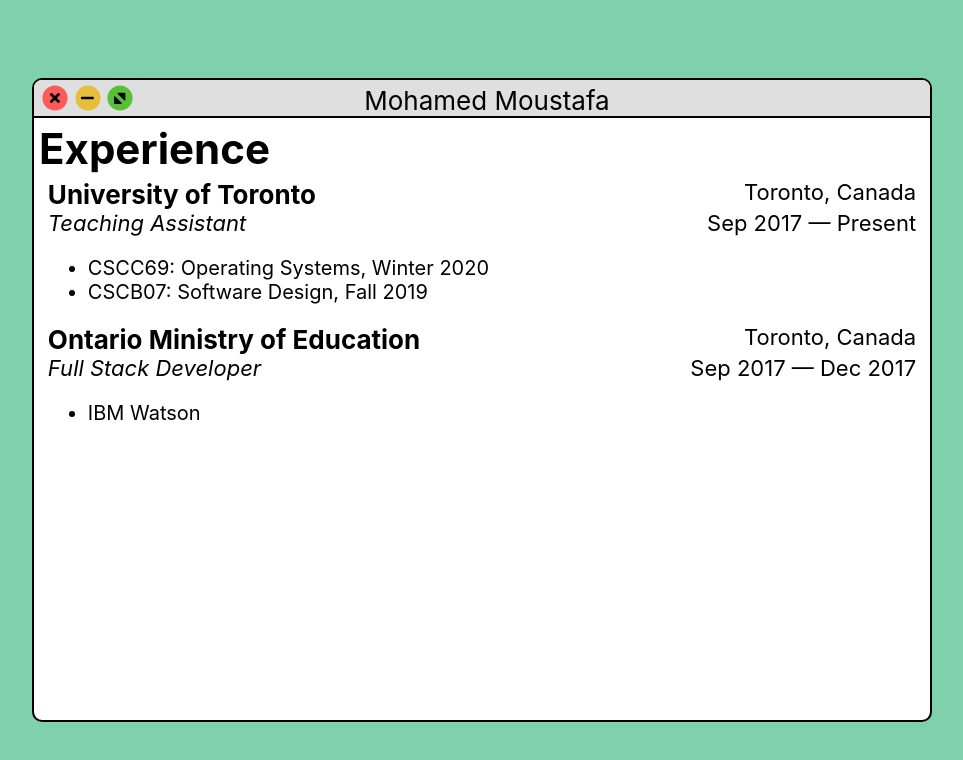
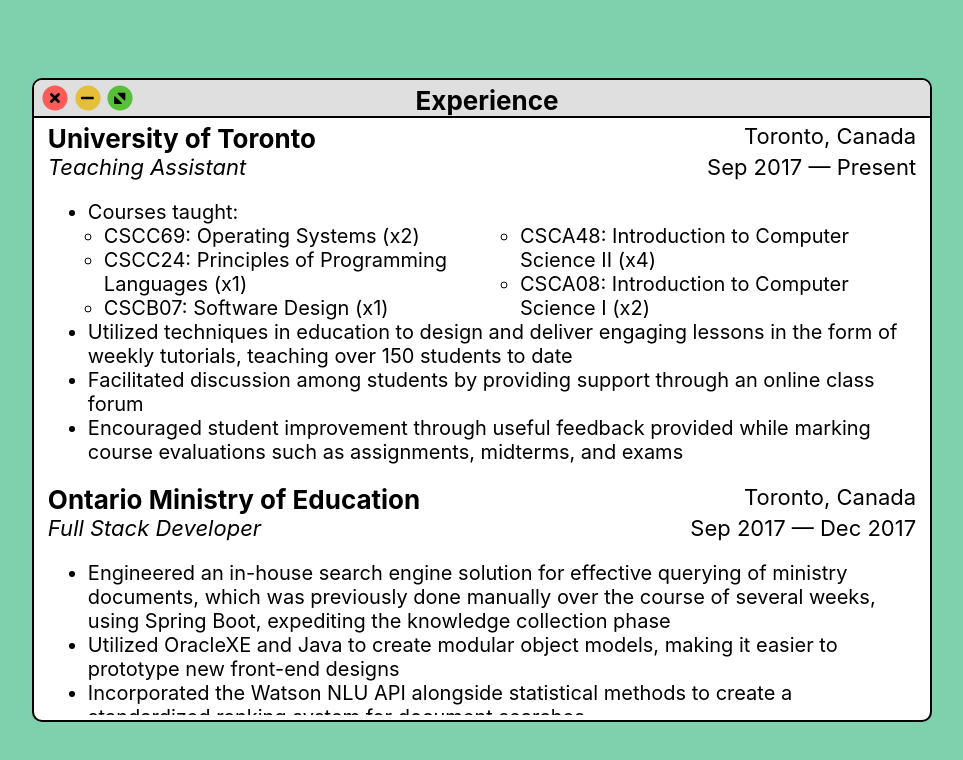
Before and after one commit to mohammadmoustafa/portfolio, a React (Create React App) app: page / in a window 1280 px wide. Shown: the top 760 px of the page, without its empty margins (158-1121 px from the left). Built offline with nearby package versions, Linux system fonts and the light colour scheme.

Commit message:
Added scrolling in AppWindow + more text & titlebar functionality

```diff
--- a/src/App.css
+++ b/src/App.css
@@ -6,6 +6,7 @@
   justify-content: center;
   font-size: calc(10px + 2vmin);
   background-color: #7fd1ae;
+  overflow: hidden;
 }
 
 
--- a/src/App.js
+++ b/src/App.js
@@ -11,7 +11,7 @@
 function App() {
   return (
     <div className="App">
-      <AppWindow />
+      <AppWindow title="Experience"/>
     </div>
   );
 }
--- a/src/components/AppWindow.js
+++ b/src/components/AppWindow.js
@@ -18,25 +18,32 @@
 import '../style/AppWindow.css';
 import ExperienceSection from './ExperienceSection';
 
-class MenuBar extends Component {
+class TitleBar extends Component {
+
+	constructor(props) {
+		super(props);
+		this.state = {
+			title: props.title,
+		}
+	}
 
 	render() {
 		return (
-			<div className="MenuBar">
-				<span className="fa-layers fa-fw">
+			<div className="TitleBar">
+				<span className="fa-layers fa-fw" onClick={this.props.windowClose}>
 					<FontAwesomeIcon icon={faCircle} style={{ color: `rgb(252, 91, 87)` }} />
 					<FontAwesomeIcon icon={faTimes} transform="shrink-7" />
 				</span>
-				<span className="fa-layers fa-fw">
+				<span className="fa-layers fa-fw" onClick={this.props.windowMin}>
 					<FontAwesomeIcon icon={faCircle} style={{ color: `rgb(229, 191, 60)` }} />
 					<FontAwesomeIcon icon={faMinus} transform="shrink-7" />
 				</span>
-				<span className="fa-layers fa-fw">
+				<span className="fa-layers fa-fw" onClick={this.props.windowMax}>
 					<FontAwesomeIcon icon={faCircle} style={{ color: `rgb(87, 192, 56)` }} />
 					<FontAwesomeIcon icon={faCaretDown} transform="shrink-5 down-2 left-2 rotate-45"/>
 					<FontAwesomeIcon icon={faCaretUp} transform="shrink-5 up-2 right-2 rotate-45"/>
 				</span>
-				<div className="title">Mohamed Moustafa</div>
+				<div className="title">{ this.state.title }</div>
 			</div>
 		);
 	}
@@ -47,20 +54,49 @@
 	constructor(props) {
 		super(props);
 		this.state = {
-			minimized: false,
-			closed: false,
-			fullscreen: false,
+			class: "AppWindow",
+			visible: true,
+			app: "Experience",
 		}
+		this.close = this.close.bind(this);
+		this.minimize = this.minimize.bind(this);
+		this.maximize = this.maximize.bind(this);
+	}
+
+	close = () => {
+		this.setState({ visible: false });
+	}
+
+	minimize = () => {
+		this.setState({ class: "AppWindow-min" });
+	}
+
+	maximize = () => {
+		if (this.state.class == "AppWindow") {
+			this.setState({ class: "AppWindow-max" });
+		} else {
+			this.setState({ class: "AppWindow" });
+		}
+
 	}
 
 	render() {
 		return (
-			<div className="AppWindow">
-				<MenuBar />
-				<div className="content">
-				<ExperienceSection />
-				</div>
-			</div>
+			<React.Fragment>
+				{ this.state.visible &&
+				<React.Fragment>
+					<div className={this.state.class}>
+						<TitleBar title={this.state.app}
+								 windowClose={this.close}
+								 windowMin={this.minimize}
+								 windowMax={this.maximize}
+								 />
+						<div className="content">
+							<ExperienceSection />
+						</div>
+					</div>
+				</React.Fragment>}
+			</React.Fragment>
 		);
 	}
 
--- a/src/components/ExperienceSection.js
+++ b/src/components/ExperienceSection.js
@@ -9,20 +9,32 @@
 		this.state = { visible: true };
 	}
 
+	// <div className="section-header">Experience</div>
+
 	render() {
 		return (
 			<div className="ExperienceSection">
 				{ this.state.visible &&
 				<React.Fragment>
-					<div className="section-header">Experience</div>
 					<Experience company="University of Toronto"
 		                    location="Toronto, Canada"
 		                    title="Teaching Assistant"
 		                    start="Sep 2017"
 		                    end="Present">
 			          <ul>
-			            <li>CSCC69: Operating Systems, Winter 2020</li>
-			            <li>CSCB07: Software Design, Fall 2019</li>
+			            <li>Courses taught:
+			            	<ul style={{ columnCount: 2, marginLeft: '-1.5rem' }}>
+			            		<li>CSCC69: Operating Systems (x2)</li>
+			            		<li>CSCC24: Principles of Programming Languages (x1)</li>
+			            		<li>CSCB07: Software Design (x1)</li>
+			            		<li>CSCA48: Introduction to Computer Science II (x4)</li>
+			            		<li>CSCA08: Introduction to Computer Science I (x2)</li>
+			            	</ul>
+			            </li>
+			            <li>Utilized techniques in education to design and deliver engaging lessons
+			            in the form of weekly tutorials, teaching over 150 students to date</li>
+			            <li>Facilitated discussion among students by providing support through an online class forum</li>
+			            <li>Encouraged student improvement through useful feedback provided while marking course evaluations such as assignments, midterms, and exams</li>
 			          </ul>
 			        </Experience>
 			        <Experience company="Ontario Ministry of Education"
@@ -31,7 +43,10 @@
 			                    start="Sep 2017"
 			                    end="Dec 2017">
 			          <ul>
-			            <li>IBM Watson</li>
+			            <li>Engineered an in-house search engine solution for effective querying of ministry documents, which was previously done manually over the course of several weeks, using Spring Boot, expediting the knowledge collection phase</li>
+			            <li>Utilized OracleXE and Java to create modular object models, making it easier to prototype new front-end designs</li>
+			            <li>Incorporated the Watson NLU API alongside statistical methods to create a standardized ranking system for document searches</li>
+			            <li>Extensively used Bootstrap and JavaScript libraries (including jQuery) to construct a front-end that was easily usable by employees of different backgrounds and levels of technical knowledge</li>
 			          </ul>
 			        </Experience>
 		        </React.Fragment>
--- a/src/style/AppWindow.css
+++ b/src/style/AppWindow.css
@@ -1,18 +1,40 @@
 .AppWindow {
 	min-height: 80vh;
+	max-height: 80vh;
 	width: 70%;
 	border: 2px solid black;
 	border-radius: 10px;
 	background-clip: padding-box;
 	color: black;
 	background-color: white;
+	overflow: hidden;
+	display:flex;
+	flex-flow: column;
+}
+
+.AppWindow-min {
+	visibility: hidden;
+}
+
+.AppWindow-max {
+	width: 100%;
+	min-height: 100vh;
+	max-height: 100vh;
+	border: 2px solid black;
+	background-clip: padding-box;
+	color: black;
+	background-color: white;
+	overflow: hidden;
+	display:flex;
+	flex-flow: column;
 }
 
 .AppWindow .content {
 	margin: 5px;
+	overflow-x: hidden;
 }
 
-.MenuBar {
+.TitleBar {
 	border-bottom: 2px solid black;
 	border-top-right-radius: 8px;
 	border-top-left-radius: 8px;
@@ -23,13 +45,15 @@
 	color:black;
 }
 
-.MenuBar FontAwesomeIcon {
-	visibility: hidden;
+.TitleBar .fa-layers {
+	position: relative;
+	z-index: 1;
 }
 
-.MenuBar .title {
+.TitleBar .title {
 	display: inline;
 	width: 100%;
 	position: absolute;
 	text-align: center;
+	font-weight: bold;
 }
```
